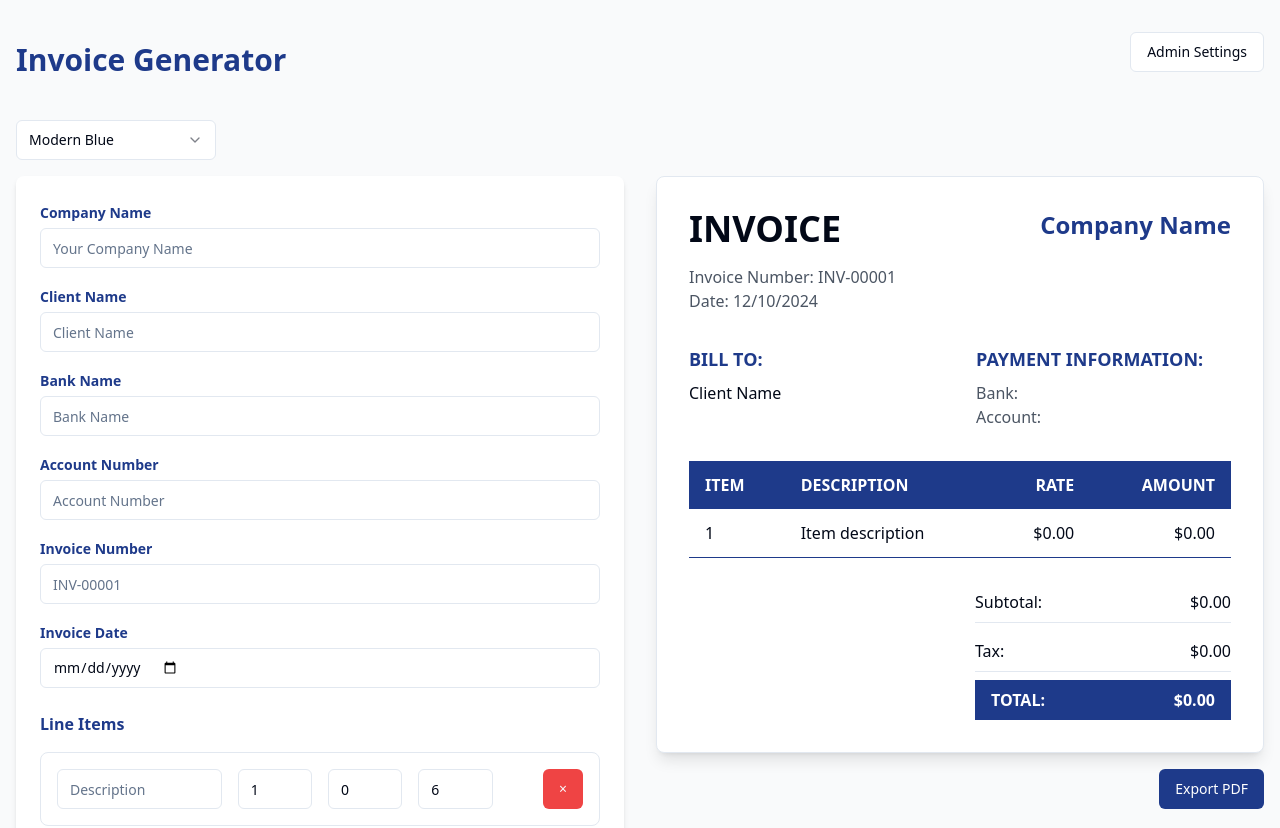
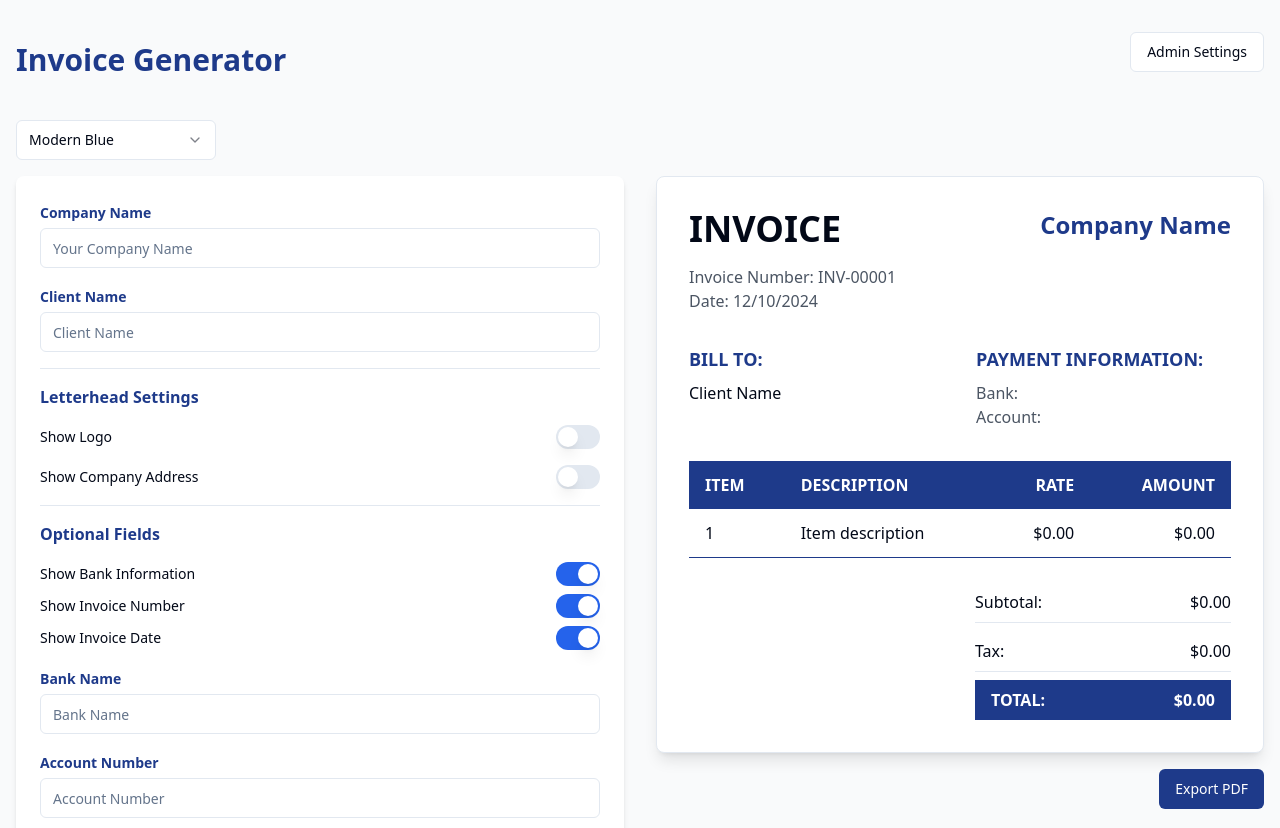
Before and after one commit to lasinsrajx/invoicepixie, a React (Vite) app: page / in a window 1280 px wide. Shown: the top 828 px of the page. Built offline with nearby package versions, Linux system fonts and the light colour scheme.

Commit message:
Add letter head and remove unwanted options
Implemented a letter head option for the invoice feature and removed unnecessary options as requested.
[skip gpt_engineer]

```diff
--- a/src/components/InvoiceForm.tsx
+++ b/src/components/InvoiceForm.tsx
@@ -2,8 +2,10 @@ import React, { useState, useEffect } from "react";
 import { Input } from "@/components/ui/input";
 import { Button } from "@/components/ui/button";
 import { Label } from "@/components/ui/label";
+import { Switch } from "@/components/ui/switch";
 import { useToast } from "@/hooks/use-toast";
 import { LineItem } from "@/types/invoice";
+import { LetterheadSettings } from "./LetterheadSettings";
 
 export const InvoiceForm = ({ onUpdateInvoice }: { onUpdateInvoice: (data: any) => void }) => {
   const { toast } = useToast();
@@ -16,6 +18,17 @@ export const InvoiceForm = ({ onUpdateInvoice }: { onUpdateInvoice: (data: any)
   const [lineItems, setLineItems] = useState<LineItem[]>([
     { description: "", quantity: 1, unitPrice: 0, taxRate: 6 },
   ]);
+  const [letterhead, setLetterhead] = useState({
+    logo: "",
+    companyAddress: "",
+    showLogo: false,
+    showAddress: false,
+  });
+  const [showFields, setShowFields] = useState({
+    bankInfo: true,
+    invoiceNumber: true,
+    invoiceDate: true,
+  });
 
   useEffect(() => {
     const savedData = localStorage.getItem("invoiceData");
@@ -28,6 +41,17 @@ export const InvoiceForm = ({ onUpdateInvoice }: { onUpdateInvoice: (data: any)
       setInvoiceNumber(parsed.invoiceNumber || "");
       setInvoiceDate(parsed.invoiceDate || "");
       setLineItems(parsed.lineItems || []);
+      setLetterhead(parsed.letterhead || {
+        logo: "",
+        companyAddress: "",
+        showLogo: false,
+        showAddress: false,
+      });
+      setShowFields(parsed.showFields || {
+        bankInfo: true,
+        invoiceNumber: true,
+        invoiceDate: true,
+      });
     }
   }, []);
 
@@ -39,11 +63,28 @@ export const InvoiceForm = ({ onUpdateInvoice }: { onUpdateInvoice: (data: any)
       accountNumber,
       invoiceNumber,
       invoiceDate,
-      lineItems
+      lineItems,
+      letterhead,
+      showFields,
     };
     localStorage.setItem("invoiceData", JSON.stringify(data));
     onUpdateInvoice(data);
-  }, [companyName, clientName, bankName, accountNumber, invoiceNumber, invoiceDate, lineItems, onUpdateInvoice]);
+  }, [
+    companyName,
+    clientName,
+    bankName,
+    accountNumber,
+    invoiceNumber,
+    invoiceDate,
+    lineItems,
+    letterhead,
+    showFields,
+    onUpdateInvoice,
+  ]);
+
+  const updateLetterhead = (field: string, value: any) => {
+    setLetterhead((prev) => ({ ...prev, [field]: value }));
+  };
 
   const addLineItem = () => {
     setLineItems([
@@ -73,7 +114,9 @@ export const InvoiceForm = ({ onUpdateInvoice }: { onUpdateInvoice: (data: any)
     <div className="space-y-6 p-6 bg-white rounded-lg shadow-md">
       <div className="space-y-4">
         <div>
-          <Label htmlFor="companyName" className="text-[#1e3a8a] font-semibold">Company Name</Label>
+          <Label htmlFor="companyName" className="text-[#1e3a8a] font-semibold">
+            Company Name
+          </Label>
           <Input
             id="companyName"
             value={companyName}
@@ -82,8 +125,11 @@ export const InvoiceForm = ({ onUpdateInvoice }: { onUpdateInvoice: (data: any)
             className="mt-1"
           />
         </div>
+
         <div>
-          <Label htmlFor="clientName" className="text-[#1e3a8a] font-semibold">Client Name</Label>
+          <Label htmlFor="clientName" className="text-[#1e3a8a] font-semibold">
+            Client Name
+          </Label>
           <Input
             id="clientName"
             value={clientName}
@@ -92,8 +138,54 @@ export const InvoiceForm = ({ onUpdateInvoice }: { onUpdateInvoice: (data: any)
             className="mt-1"
           />
         </div>
+
+        <div className="space-y-4 border-t pt-4">
+          <h3 className="font-semibold text-[#1e3a8a]">Letterhead Settings</h3>
+          <LetterheadSettings letterhead={letterhead} onUpdate={updateLetterhead} />
+        </div>
+
+        <div className="space-y-4 border-t pt-4">
+          <h3 className="font-semibold text-[#1e3a8a]">Optional Fields</h3>
+          <div className="space-y-2">
+            <div className="flex items-center justify-between">
+              <Label htmlFor="showBankInfo">Show Bank Information</Label>
+              <Switch
+                id="showBankInfo"
+                checked={showFields.bankInfo}
+                onCheckedChange={(checked) =>
+                  setShowFields((prev) => ({ ...prev, bankInfo: checked }))
+                }
+              />
+            </div>
+            <div className="flex items-center justify-between">
+              <Label htmlFor="showInvoiceNumber">Show Invoice Number</Label>
+              <Switch
+                id="showInvoiceNumber"
+                checked={showFields.invoiceNumber}
+                onCheckedChange={(checked) =>
+                  setShowFields((prev) => ({ ...prev, invoiceNumber: checked }))
+                }
+              />
+            </div>
+            <div className="flex items-center justify-between">
+              <Label htmlFor="showInvoiceDate">Show Invoice Date</Label>
+              <Switch
+                id="showInvoiceDate"
+                checked={showFields.invoiceDate}
+                onCheckedChange={(checked) =>
+                  setShowFields((prev) => ({ ...prev, invoiceDate: checked }))
+                }
+              />
+            </div>
+          </div>
+        </div>
+
+        {showFields.bankInfo && (
+          <>
             <div>
-          <Label htmlFor="bankName" className="text-[#1e3a8a] font-semibold">Bank Name</Label>
+              <Label htmlFor="bankName" className="text-[#1e3a8a] font-semibold">
+                Bank Name
+              </Label>
               <Input
                 id="bankName"
                 value={bankName}
@@ -103,7 +195,9 @@ export const InvoiceForm = ({ onUpdateInvoice }: { onUpdateInvoice: (data: any)
               />
             </div>
             <div>
-          <Label htmlFor="accountNumber" className="text-[#1e3a8a] font-semibold">Account Number</Label>
+              <Label htmlFor="accountNumber" className="text-[#1e3a8a] font-semibold">
+                Account Number
+              </Label>
               <Input
                 id="accountNumber"
                 value={accountNumber}
@@ -112,8 +206,14 @@ export const InvoiceForm = ({ onUpdateInvoice }: { onUpdateInvoice: (data: any)
                 className="mt-1"
               />
             </div>
+          </>
+        )}
+
+        {showFields.invoiceNumber && (
           <div>
-          <Label htmlFor="invoiceNumber" className="text-[#1e3a8a] font-semibold">Invoice Number</Label>
+            <Label htmlFor="invoiceNumber" className="text-[#1e3a8a] font-semibold">
+              Invoice Number
+            </Label>
             <Input
               id="invoiceNumber"
               value={invoiceNumber}
@@ -122,8 +222,13 @@ export const InvoiceForm = ({ onUpdateInvoice }: { onUpdateInvoice: (data: any)
               className="mt-1"
             />
           </div>
+        )}
+
+        {showFields.invoiceDate && (
           <div>
-          <Label htmlFor="invoiceDate" className="text-[#1e3a8a] font-semibold">Invoice Date</Label>
+            <Label htmlFor="invoiceDate" className="text-[#1e3a8a] font-semibold">
+              Invoice Date
+            </Label>
             <Input
               id="invoiceDate"
               type="date"
@@ -132,6 +237,7 @@ export const InvoiceForm = ({ onUpdateInvoice }: { onUpdateInvoice: (data: any)
               className="mt-1"
             />
           </div>
+        )}
       </div>
 
       <div className="space-y-4">
--- a/src/components/InvoicePreview.tsx
+++ b/src/components/InvoicePreview.tsx
@@ -11,6 +11,12 @@ interface InvoicePreviewProps {
   invoiceDate: string;
   lineItems: LineItem[];
   template?: string;
+  letterhead?: {
+    logo: string;
+    companyAddress: string;
+    showLogo: boolean;
+    showAddress: boolean;
+  };
 }
 
 export const InvoicePreview = ({
@@ -21,7 +27,13 @@ export const InvoicePreview = ({
   invoiceNumber,
   invoiceDate,
   lineItems,
-  template = "modern"
+  template = "modern",
+  letterhead = {
+    logo: "",
+    companyAddress: "",
+    showLogo: false,
+    showAddress: false
+  }
 }: InvoicePreviewProps) => {
   const calculateSubtotal = () => {
     return lineItems.reduce(
@@ -75,6 +87,12 @@ export const InvoicePreview = ({
   return (
     <Card className="p-8 bg-white shadow-lg max-w-[210mm] mx-auto" id="invoice-preview">
       <div className="space-y-8">
+        {letterhead.showLogo && letterhead.logo && (
+          <div className="flex justify-end">
+            <img src={letterhead.logo} alt="Company Logo" className="h-16 object-contain" />
+          </div>
+        )}
+
         <div className="flex justify-between items-start">
           <div>
             <h1 className="text-4xl font-bold mb-4">INVOICE</h1>
@@ -83,6 +101,9 @@ export const InvoicePreview = ({
           </div>
           <div className="text-right">
             <h2 className={`text-2xl font-bold ${styles.accentColor}`}>{companyName || "Company Name"}</h2>
+            {letterhead.showAddress && letterhead.companyAddress && (
+              <p className="text-gray-600 mt-2">{letterhead.companyAddress}</p>
+            )}
           </div>
         </div>
 
--- /dev/null
+++ b/src/components/LetterheadSettings.tsx
@@ -0,0 +1,62 @@
+import React from "react";
+import { Label } from "@/components/ui/label";
+import { Input } from "@/components/ui/input";
+import { Switch } from "@/components/ui/switch";
+
+interface LetterheadSettingsProps {
+  letterhead: {
+    logo: string;
+    companyAddress: string;
+    showLogo: boolean;
+    showAddress: boolean;
+  };
+  onUpdate: (field: string, value: any) => void;
+}
+
+export const LetterheadSettings = ({ letterhead, onUpdate }: LetterheadSettingsProps) => {
+  return (
+    <div className="space-y-4">
+      <div className="flex items-center justify-between">
+        <Label htmlFor="showLogo">Show Logo</Label>
+        <Switch
+          id="showLogo"
+          checked={letterhead.showLogo}
+          onCheckedChange={(checked) => onUpdate("showLogo", checked)}
+        />
+      </div>
+
+      {letterhead.showLogo && (
+        <div>
+          <Label htmlFor="logo">Logo URL</Label>
+          <Input
+            id="logo"
+            value={letterhead.logo}
+            onChange={(e) => onUpdate("logo", e.target.value)}
+            placeholder="Enter logo URL"
+          />
+        </div>
+      )}
+
+      <div className="flex items-center justify-between">
+        <Label htmlFor="showAddress">Show Company Address</Label>
+        <Switch
+          id="showAddress"
+          checked={letterhead.showAddress}
+          onCheckedChange={(checked) => onUpdate("showAddress", checked)}
+        />
+      </div>
+
+      {letterhead.showAddress && (
+        <div>
+          <Label htmlFor="companyAddress">Company Address</Label>
+          <Input
+            id="companyAddress"
+            value={letterhead.companyAddress}
+            onChange={(e) => onUpdate("companyAddress", e.target.value)}
+            placeholder="Enter company address"
+          />
+        </div>
+      )}
+    </div>
+  );
+};
```
Lines whose indentation alone changed are shown as unchanged.
